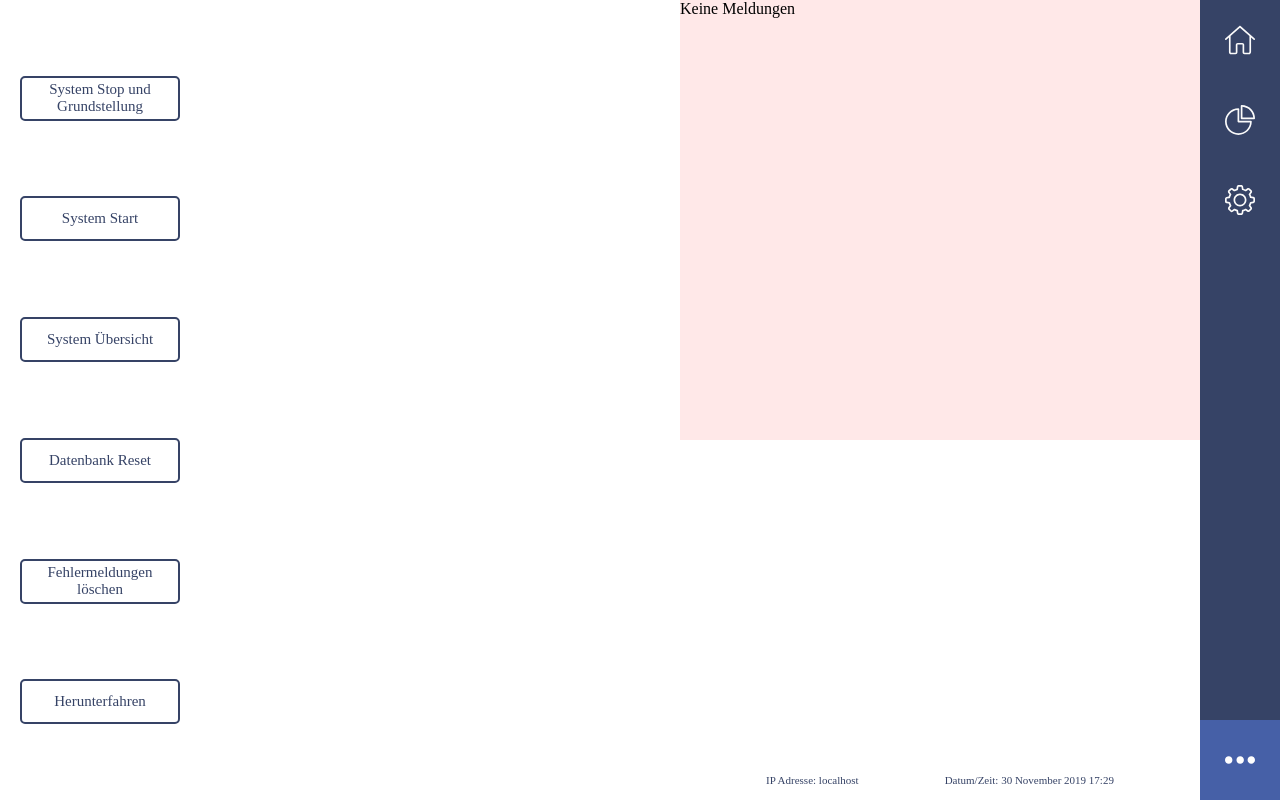
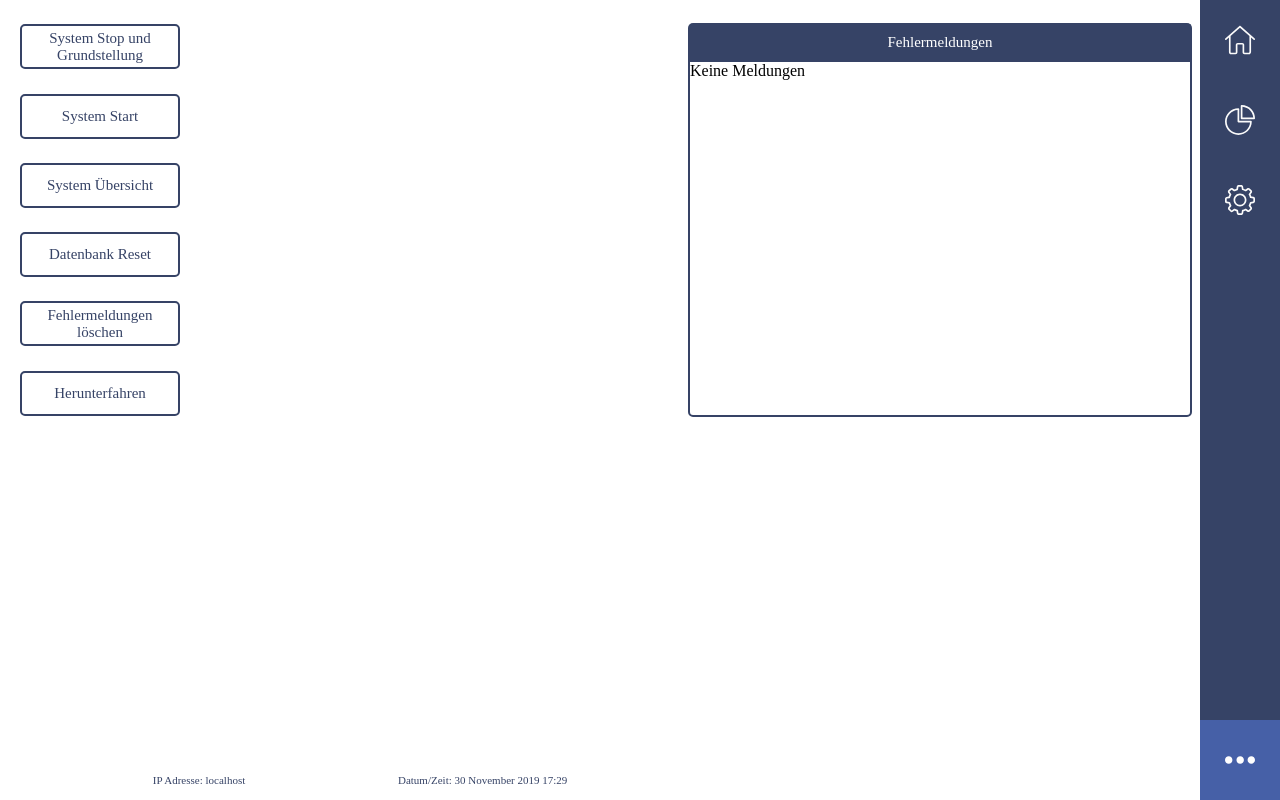
Before and after one commit to JohnTrunix/Gewaechshaus, a PHP site: page /admin.html in a window 1280 px wide. Run offline with PHP 8.4, Linux system fonts and the light colour scheme; data that the repository does not hold is empty; some web fonts are replaced.

Commit message:
layout fehlermeldung

```diff
--- a/interface/admin.html
+++ b/interface/admin.html
@@ -61,6 +61,7 @@
 		</div>
 
 		<div class="fehlerlog_box">
+			<div class="meldungen-titel">Fehlermeldungen</div>
 			<div class="meldungen" id="meldungen"></div>
 		</div>
 
--- a/interface/css/admin.css
+++ b/interface/css/admin.css
@@ -1,8 +1,8 @@
 .button_box {
 	position: absolute;
-	left: 0;
+	left: 0px;
 	top: 0;
-	height: 100%;
+	height: 440px;
 	display: flex;
 	width: 200px;
 	flex-direction: column;
@@ -29,15 +29,46 @@
 	top: 0;
 	height: 440px;
 	width: 520px;
-	background-color: rgba(255, 0, 0, 0.089);
+}
+
+.meldungen {
+	position: absolute;
+	top: 60px;
+	left: 50%;
+	transform: translateX(-50%);
+	height: 353px;
+	width: 500px;
+	border: 2px solid #364366;
+	border-bottom-right-radius: 5px;
+	border-bottom-left-radius: 5px;
+}
+
+.meldungen-titel {
+	position: absolute;
+	left: 50%;
+	transform: translateX(-50%);
+	top: 23px;
+	width: 500px;
+	height: 35px;
+	font-size: 15px;
+	font-family: Schrift_Bold;
+	color: white;
+	background-color: #364366;
+	border: 2px solid #364366;
+	border-top-right-radius: 5px;
+	border-top-left-radius: 5px;
+	border-bottom: none;
+	display: flex;
+	align-items: center;
+	justify-content: center;
 }
 
 .informationen_box {
 	position: absolute;
-	right: 80px;
+	left: 0;
 	bottom: 0;
 	height: 40px;
-	width: 520px;
+	width: 720px;
 	display: flex;
 	justify-content: space-evenly;
 	align-items: center;
```
